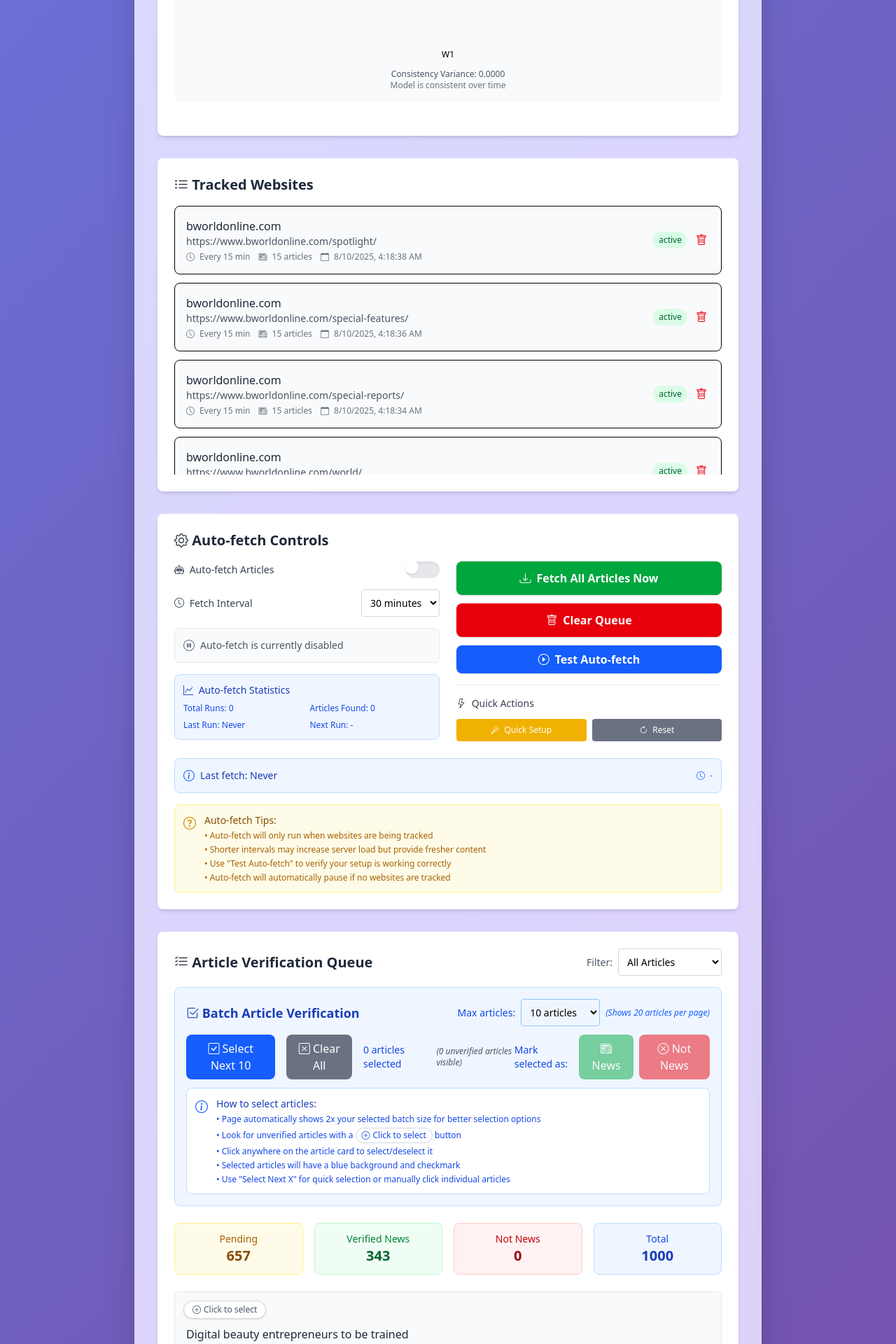
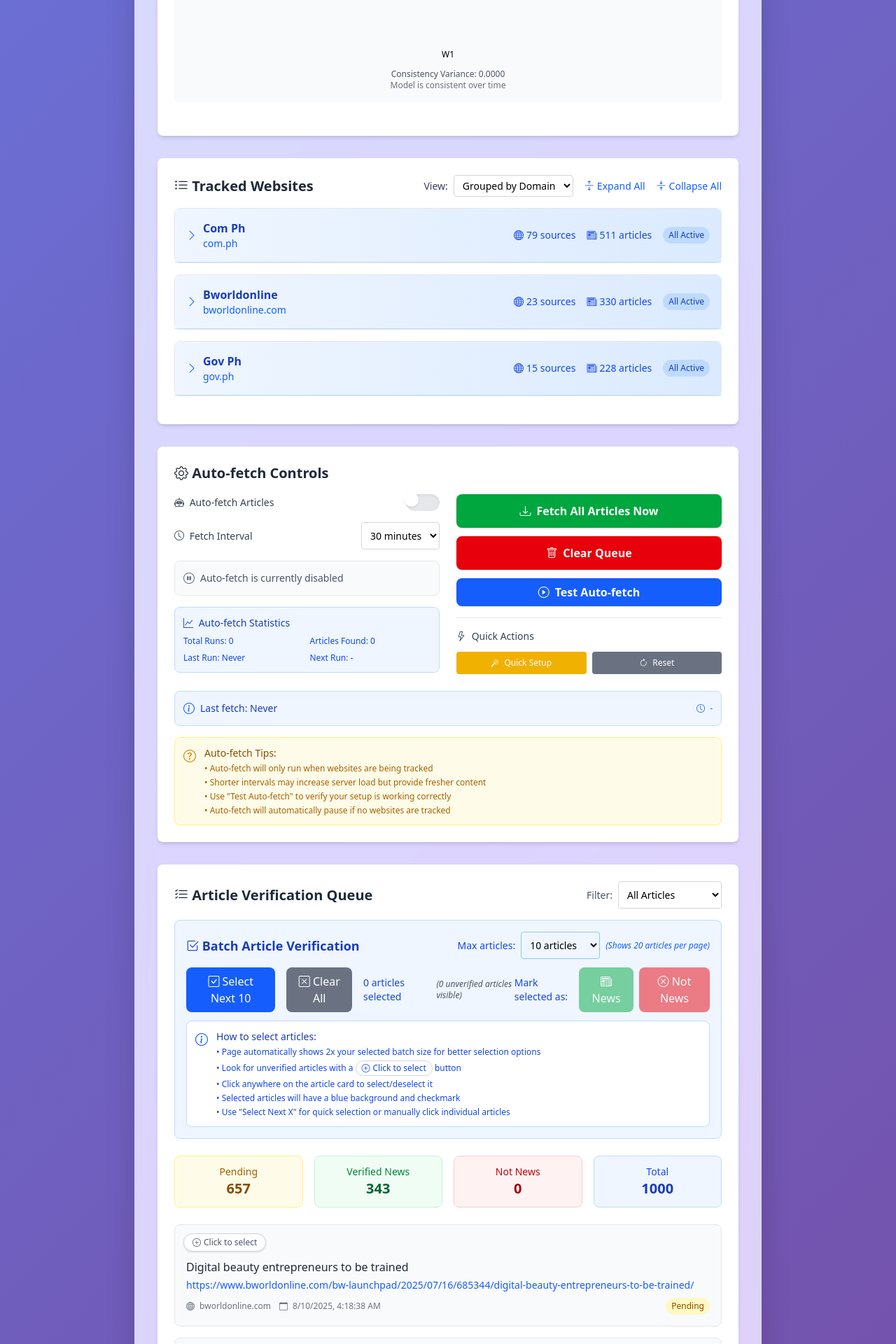
Before and after one commit to MACantara/Fake-News-Dectector-Machine-Learning-Model, a Flask app: page /news-tracker in a window 1280 px wide. Shown: the part 1897-3817 px from the top of the page at 70% size. Run offline with Flask 3, Linux system fonts and the light colour scheme; data comes from the database, SQL or seed files in the repository; parts of the project's set-up code (start-up, migrations or seed data) failed here and were passed over.

Commit message:
Enhance website management UI with domain grouping and view controls

```diff
--- a/routes/news_tracker_routes.py
+++ b/routes/news_tracker_routes.py
@@ -910,7 +910,7 @@ def get_tracker_data():
                 ORDER BY w.added_at DESC
             ''', (user_session,))
 
-            # Efficiently process website data
+            # Efficiently process website data with domain extraction
             websites = []
             for row in cursor.fetchall():
                 website = dict(row)
@@ -922,6 +922,10 @@ def get_tracker_data():
                 if website['last_article']:
                     website['lastArticle'] = website['last_article']
 
+                # Add domain information for grouping
+                website['rootDomain'] = extract_root_domain(website['url'])
+                website['displayName'] = get_domain_display_name(website['rootDomain'])
+
                 websites.append(website)
 
             # Optimized query for articles with left join
@@ -954,12 +958,17 @@ def get_tracker_data():
         # Calculate basic prediction metrics for inclusion in response
         basic_metrics = calculate_comprehensive_metrics(user_session)
 
+        # Group websites by domain for enhanced organization
+        domain_groups = group_websites_by_domain(websites)
+
         return jsonify({
             'success': True,
             'websites': websites,
+            'domain_groups': domain_groups,
             'articles': articles,
             'stats': {
                 'total_websites': len(websites),
+                'total_domains': len(domain_groups),
                 'total_articles': len(articles),
                 'verified_articles': sum(1 for a in articles if a['verified'])
             },
@@ -968,6 +977,91 @@ def get_tracker_data():
 
     except Exception as e:
         return jsonify({'success': False, 'error': 'Internal server error'}), 500
+
+def extract_root_domain(url):
+    """Extract root domain from URL for grouping purposes"""
+    try:
+        from urllib.parse import urlparse
+        parsed = urlparse(url)
+        hostname = parsed.hostname.replace('www.', '') if parsed.hostname else 'unknown'
+
+        parts = hostname.split('.')
+        # For domains like news.bbc.com, get bbc.com
+        # For domains like cnn.com, get cnn.com
+        if len(parts) >= 2:
+            return '.'.join(parts[-2:])
+        return hostname
+    except Exception:
+        return 'unknown'
+
+def get_domain_display_name(domain):
+    """Convert domain to friendly display name"""
+    domain_map = {
+        'cnn.com': 'CNN',
+        'bbc.com': 'BBC',
+        'reuters.com': 'Reuters',
+        'nytimes.com': 'New York Times',
+        'washingtonpost.com': 'Washington Post',
+        'theguardian.com': 'The Guardian',
+        'abc.net.au': 'ABC News',
+        'news.yahoo.com': 'Yahoo News',
+        'foxnews.com': 'Fox News',
+        'nbcnews.com': 'NBC News',
+        'cbsnews.com': 'CBS News',
+        'npr.org': 'NPR',
+        'apnews.com': 'Associated Press',
+        'usatoday.com': 'USA Today',
+        'wsj.com': 'Wall Street Journal',
+        'bloomberg.com': 'Bloomberg',
+        'time.com': 'Time',
+        'newsweek.com': 'Newsweek',
+        'huffpost.com': 'HuffPost',
+        'politico.com': 'Politico',
+        'rappler.com': 'Rappler',
+        'abs-cbn.com': 'ABS-CBN',
+        'gmanetwork.com': 'GMA News',
+        'inquirer.net': 'Philippine Daily Inquirer',
+        'philstar.com': 'Philippine Star',
+        'manilabulletin.com': 'Manila Bulletin',
+        'businessworld.com.ph': 'BusinessWorld'
+    }
+
+    if domain in domain_map:
+        return domain_map[domain]
+
+    # Generate display name from domain
+    name = domain.replace('.com', '').replace('.org', '').replace('.net', '').replace('.ph', '')
+    return ' '.join(word.capitalize() for word in name.split('.'))
+
+def group_websites_by_domain(websites):
+    """Group websites by their root domain"""
+    groups = {}
+
+    for website in websites:
+        root_domain = website.get('rootDomain', 'unknown')
+
+        if root_domain not in groups:
+            groups[root_domain] = {
+                'domain': root_domain,
+                'display_name': website.get('displayName', root_domain),
+                'websites': [],
+                'total_articles': 0,
+                'active_count': 0,
+                'total_count': 0
+            }
+
+        group = groups[root_domain]
+        group['websites'].append(website)
+        group['total_articles'] += website.get('article_count', 0)
+        group['total_count'] += 1
+
+        if website.get('status') == 'active':
+            group['active_count'] += 1
+
+    # Sort groups by total articles (descending) then by domain name
+    sorted_groups = sorted(groups.values(), key=lambda x: (-x['total_articles'], x['domain']))
+
+    return sorted_groups
 
 def fetch_articles_from_crawler(url, site_name, website_id):
     """Fetch articles from a website using direct crawler method calls for better performance"""
--- a/static/js/news-tracker.js
+++ b/static/js/news-tracker.js
@@ -20,12 +20,14 @@ class NewsTracker {
         };
         this.selectedArticles = new Set(); // Track selected articles
         this.predictionMetrics = null; // Store comprehensive prediction metrics
+        this.websiteViewMode = 'grouped'; // Default to grouped view
 
         this.init();
     }
 
     init() {
         this.bindEvents();
+        this.loadViewPreferences();
         this.loadTrackedWebsites();
         this.loadArticleQueue();
         this.updateStatistics();
@@ -42,6 +44,21 @@ class NewsTracker {
         window.addEventListener('beforeunload', () => {
             this.stopAutoFetch();
         });
+    }
+
+    loadViewPreferences() {
+        // Load website view mode preference
+        const savedViewMode = localStorage.getItem('newsTracker.websiteViewMode') || 'grouped';
+        this.websiteViewMode = savedViewMode;
+
+        // Update UI to reflect saved preference
+        const viewModeSelect = document.getElementById('websiteViewMode');
+        if (viewModeSelect) {
+            viewModeSelect.value = savedViewMode;
+        }
+
+        // Update control visibility
+        this.setWebsiteViewMode(savedViewMode);
     }
 
     bindEvents() {
@@ -50,6 +67,24 @@ class NewsTracker {
         document.getElementById('websiteUrl').addEventListener('keypress', (e) => {
             if (e.key === 'Enter') this.addWebsite();
         });
+
+        // Website view controls
+        const websiteViewMode = document.getElementById('websiteViewMode');
+        if (websiteViewMode) {
+            websiteViewMode.addEventListener('change', (e) => {
+                this.setWebsiteViewMode(e.target.value);
+            });
+        }
+
+        const expandAllBtn = document.getElementById('expandAllDomainsBtn');
+        if (expandAllBtn) {
+            expandAllBtn.addEventListener('click', () => this.expandAllDomains());
+        }
+
+        const collapseAllBtn = document.getElementById('collapseAllDomainsBtn');
+        if (collapseAllBtn) {
+            collapseAllBtn.addEventListener('click', () => this.collapseAllDomains());
+        }
 
         // Auto-fetch controls
         const autoFetchToggle = document.getElementById('autoFetchToggle');
@@ -415,6 +450,12 @@ class NewsTracker {
     }
 
     renderTrackedWebsites() {
+        // Check view mode and render accordingly
+        if (this.websiteViewMode === 'list') {
+            this.renderTrackedWebsitesSimple();
+            return;
+        }
+
         const container = document.getElementById('trackedWebsitesList');
 
         if (this.trackedWebsites.length === 0) {
@@ -428,40 +469,90 @@ class NewsTracker {
             return;
         }
 
-        container.innerHTML = this.trackedWebsites.map(website => `
-            <div class="flex items-center justify-between p-4 bg-gray-50 rounded-lg border">
+        // Group websites by domain
+        const domainGroups = this.groupWebsitesByDomain(this.trackedWebsites);
+
+        container.innerHTML = domainGroups.map(group => `
+            <div class="domain-group border border-gray-200 rounded-lg mb-4" data-domain-group="${group.domain}" data-expanded="false">
+                <!-- Domain Group Header -->
+                <div class="domain-header p-4 bg-gradient-to-r from-blue-50 to-blue-100 rounded-t-lg border-b border-blue-200 cursor-pointer hover:from-blue-100 hover:to-blue-150 transition-all duration-200"
+                     onclick="newsTracker.toggleDomainGroup('${group.domain}')">
+                    <div class="flex items-center justify-between">
+                        <div class="flex items-center">
+                            <i class="domain-toggle-icon bi bi-chevron-right text-blue-600 mr-2 transition-transform duration-200"></i>
+                            <div>
+                                <h3 class="font-semibold text-blue-800">${this.escapeHtml(group.displayName)}</h3>
+                                <p class="text-sm text-blue-600">${group.domain}</p>
+                            </div>
+                        </div>
+                        <div class="flex items-center space-x-4 text-sm text-blue-700">
+                            <span class="flex items-center">
+                                <i class="bi bi-globe mr-1"></i>
+                                ${group.websites.length} source${group.websites.length !== 1 ? 's' : ''}
+                            </span>
+                            <span class="flex items-center">
+                                <i class="bi bi-newspaper mr-1"></i>
+                                ${group.totalArticles} articles
+                            </span>
+                            <span class="px-2 py-1 text-xs bg-blue-200 text-blue-800 rounded-full">
+                                ${this.getGroupStatus(group.websites)}
+                            </span>
+                        </div>
+                    </div>
+                </div>
+
+                <!-- Websites in Domain Group -->
+                <div class="domain-websites" style="display: none;">
+                    ${group.websites.map(website => `
+                        <div class="flex items-center justify-between p-4 bg-gray-50 border-b border-gray-100 last:border-b-0 last:rounded-b-lg hover:bg-gray-100 transition-colors duration-150">
                             <div class="flex-1">
                                 <h4 class="font-medium text-gray-800">${this.escapeHtml(website.name)}</h4>
-                    <p class="text-sm text-gray-600">${website.url}</p>
-                    <div class="flex items-center mt-1 text-xs text-gray-500">
-                        <span class="mr-3">
+                                <p class="text-sm text-gray-600 break-all">${website.url}</p>
+                                <div class="flex items-center mt-2 text-xs text-gray-500">
+                                    <span class="mr-4 flex items-center">
                                         <i class="bi bi-clock mr-1"></i>
                                         Every ${website.fetch_interval || website.interval || 60} min
                                     </span>
-                        <span class="mr-3">
+                                    <span class="mr-4 flex items-center">
                                         <i class="bi bi-newspaper mr-1"></i>
                                         ${website.article_count || website.articleCount || 0} articles
                                     </span>
-                        <span>
+                                    <span class="flex items-center">
                                         <i class="bi bi-calendar mr-1"></i>
                                         ${website.last_fetch || website.lastFetch ? new Date(website.last_fetch || website.lastFetch).toLocaleString() : 'Never fetched'}
                                     </span>
                                 </div>
                             </div>
-                <div class="flex items-center space-x-2">
+                            <div class="flex items-center space-x-2 ml-4">
                                 <span class="px-2 py-1 text-xs rounded-full ${website.status === 'active' ? 'bg-green-100 text-green-800' : 'bg-red-100 text-red-800'}">
                                     ${website.status}
                                 </span>
                                 <button
-                        onclick="newsTracker.removeWebsite('${website.id}')"
-                        class="text-red-600 hover:text-red-800 p-1"
+                                    onclick="event.stopPropagation(); newsTracker.removeWebsite('${website.id}')"
+                                    class="text-red-600 hover:text-red-800 p-1 rounded hover:bg-red-50 transition-colors duration-150"
                                     title="Remove website"
                                 >
                                     <i class="bi bi-trash"></i>
                                 </button>
                             </div>
                         </div>
+                    `).join('')}
+                </div>
+            </div>
         `).join('');
+    }
+
+    getGroupStatus(websites) {
+        const activeCount = websites.filter(w => w.status === 'active').length;
+        const totalCount = websites.length;
+
+        if (activeCount === totalCount) {
+            return 'All Active';
+        } else if (activeCount === 0) {
+            return 'None Active';
+        } else {
+            return `${activeCount}/${totalCount} Active`;
+        }
     }
 
     renderArticleQueue() {
@@ -691,6 +782,208 @@ class NewsTracker {
         } catch (_) {
             return 'Unknown Website';
         }
+    }
+
+    extractRootDomain(url) {
+        try {
+            const domain = new URL(url).hostname.replace('www.', '');
+            const parts = domain.split('.');
+            // For domains like news.bbc.com, get bbc.com
+            // For domains like cnn.com, get cnn.com
+            if (parts.length >= 2) {
+                return parts.slice(-2).join('.');
+            }
+            return domain;
+        } catch (_) {
+            return 'unknown';
+        }
+    }
+
+    groupWebsitesByDomain(websites) {
+        const groups = {};
+
+        websites.forEach(website => {
+            const rootDomain = this.extractRootDomain(website.url);
+
+            if (!groups[rootDomain]) {
+                groups[rootDomain] = {
+                    domain: rootDomain,
+                    displayName: this.getDomainDisplayName(rootDomain),
+                    websites: [],
+                    totalArticles: 0,
+                    isExpanded: false // Start collapsed for cleaner view
+                };
+            }
+
+            groups[rootDomain].websites.push(website);
+            groups[rootDomain].totalArticles += (website.article_count || website.articleCount || 0);
+        });
+
+        // Sort groups by total articles (descending) and then by domain name
+        const sortedGroups = Object.values(groups).sort((a, b) => {
+            if (b.totalArticles !== a.totalArticles) {
+                return b.totalArticles - a.totalArticles;
+            }
+            return a.domain.localeCompare(b.domain);
+        });
+
+        return sortedGroups;
+    }
+
+    getDomainDisplayName(domain) {
+        // Convert domain to friendly display name
+        const domainMap = {
+            'cnn.com': 'CNN',
+            'bbc.com': 'BBC',
+            'reuters.com': 'Reuters',
+            'nytimes.com': 'New York Times',
+            'washingtonpost.com': 'Washington Post',
+            'theguardian.com': 'The Guardian',
+            'abc.net.au': 'ABC News',
+            'news.yahoo.com': 'Yahoo News',
+            'foxnews.com': 'Fox News',
+            'nbcnews.com': 'NBC News',
+            'cbsnews.com': 'CBS News',
+            'npr.org': 'NPR',
+            'apnews.com': 'Associated Press',
+            'usatoday.com': 'USA Today',
+            'wsj.com': 'Wall Street Journal',
+            'bloomberg.com': 'Bloomberg',
+            'time.com': 'Time',
+            'newsweek.com': 'Newsweek',
+            'huffpost.com': 'HuffPost',
+            'politico.com': 'Politico'
+        };
+
+        return domainMap[domain] || this.capitalizeWords(domain.replace('.com', '').replace('.org', '').replace('.net', ''));
+    }
+
+    capitalizeWords(str) {
+        return str.split('.').map(word =>
+            word.charAt(0).toUpperCase() + word.slice(1)
+        ).join(' ');
+    }
+
+    toggleDomainGroup(domain) {
+        const groupElement = document.querySelector(`[data-domain-group="${domain}"]`);
+        const websitesContainer = groupElement?.querySelector('.domain-websites');
+        const toggleIcon = groupElement?.querySelector('.domain-toggle-icon');
+
+        if (!groupElement || !websitesContainer || !toggleIcon) return;
+
+        const isExpanded = websitesContainer.style.display !== 'none';
+
+        if (isExpanded) {
+            websitesContainer.style.display = 'none';
+            toggleIcon.classList.remove('bi-chevron-down');
+            toggleIcon.classList.add('bi-chevron-right');
+            groupElement.dataset.expanded = 'false';
+        } else {
+            websitesContainer.style.display = 'block';
+            toggleIcon.classList.remove('bi-chevron-right');
+            toggleIcon.classList.add('bi-chevron-down');
+            groupElement.dataset.expanded = 'true';
+        }
+    }
+
+    setWebsiteViewMode(mode) {
+        this.websiteViewMode = mode;
+        localStorage.setItem('newsTracker.websiteViewMode', mode);
+
+        // Update control visibility
+        const expandBtn = document.getElementById('expandAllDomainsBtn');
+        const collapseBtn = document.getElementById('collapseAllDomainsBtn');
+
+        if (mode === 'grouped') {
+            expandBtn?.classList.remove('hidden');
+            collapseBtn?.classList.remove('hidden');
+        } else {
+            expandBtn?.classList.add('hidden');
+            collapseBtn?.classList.add('hidden');
+        }
+
+        this.renderTrackedWebsites();
+    }
+
+    expandAllDomains() {
+        const domainGroups = document.querySelectorAll('[data-domain-group]');
+        domainGroups.forEach(group => {
+            const domain = group.dataset.domainGroup;
+            const websitesContainer = group.querySelector('.domain-websites');
+            const toggleIcon = group.querySelector('.domain-toggle-icon');
+
+            if (websitesContainer && websitesContainer.style.display === 'none') {
+                this.toggleDomainGroup(domain);
+            }
+        });
+    }
+
+    collapseAllDomains() {
+        const domainGroups = document.querySelectorAll('[data-domain-group]');
+        domainGroups.forEach(group => {
+            const domain = group.dataset.domainGroup;
+            const websitesContainer = group.querySelector('.domain-websites');
+            const toggleIcon = group.querySelector('.domain-toggle-icon');
+
+            if (websitesContainer && websitesContainer.style.display !== 'none') {
+                this.toggleDomainGroup(domain);
+            }
+        });
+    }
+
+    renderTrackedWebsitesSimple() {
+        const container = document.getElementById('trackedWebsitesList');
+
+        if (this.trackedWebsites.length === 0) {
+            container.innerHTML = `
+                <div class="text-center text-gray-500 py-8">
+                    <i class="bi bi-inbox text-4xl mb-2 opacity-50"></i>
+                    <p>No websites being tracked yet.</p>
+                    <p class="text-sm">Add a website above to start tracking articles.</p>
+                </div>
+            `;
+            return;
+        }
+
+        // Sort websites by article count for simple view
+        const sortedWebsites = [...this.trackedWebsites].sort((a, b) =>
+            (b.article_count || b.articleCount || 0) - (a.article_count || a.articleCount || 0)
+        );
+
+        container.innerHTML = sortedWebsites.map(website => `
+            <div class="flex items-center justify-between p-4 bg-gray-50 rounded-lg border hover:bg-gray-100 transition-colors duration-150">
+                <div class="flex-1">
+                    <h4 class="font-medium text-gray-800">${this.escapeHtml(website.name)}</h4>
+                    <p class="text-sm text-gray-600 break-all">${website.url}</p>
+                    <div class="flex items-center mt-1 text-xs text-gray-500">
+                        <span class="mr-3">
+                            <i class="bi bi-clock mr-1"></i>
+                            Every ${website.fetch_interval || website.interval || 60} min
+                        </span>
+                        <span class="mr-3">
+                            <i class="bi bi-newspaper mr-1"></i>
+                            ${website.article_count || website.articleCount || 0} articles
+                        </span>
+                        <span>
+                            <i class="bi bi-calendar mr-1"></i>
+                            ${website.last_fetch || website.lastFetch ? new Date(website.last_fetch || website.lastFetch).toLocaleString() : 'Never fetched'}
+                        </span>
+                    </div>
+                </div>
+                <div class="flex items-center space-x-2">
+                    <span class="px-2 py-1 text-xs rounded-full ${website.status === 'active' ? 'bg-green-100 text-green-800' : 'bg-red-100 text-red-800'}">
+                        ${website.status}
+                    </span>
+                    <button
+                        onclick="newsTracker.removeWebsite('${website.id}')"
+                        class="text-red-600 hover:text-red-800 p-1 rounded hover:bg-red-50 transition-colors duration-150"
+                        title="Remove website"
+                    >
+                        <i class="bi bi-trash"></i>
+                    </button>
+                </div>
+            </div>
+        `).join('');
     }
 
     escapeHtml(text) {
--- a/templates/components/news-tracker/website_management.html
+++ b/templates/components/news-tracker/website_management.html
@@ -70,10 +70,33 @@
 
 <!-- Tracked Websites List -->
 <div class="bg-white rounded-lg shadow-md p-6 mb-8">
-    <h3 class="text-xl font-semibold text-gray-800 mb-4">
-        <i class="bi bi-list-ul"></i>
-        Tracked Websites
-    </h3>
+    <div class="flex items-center justify-between mb-4">
+        <h3 class="text-xl font-semibold text-gray-800">
+            <i class="bi bi-list-ul"></i>
+            Tracked Websites
+        </h3>
+
+        <!-- View Controls -->
+        <div class="flex items-center space-x-4">
+            <div class="flex items-center space-x-2">
+                <label for="websiteViewMode" class="text-sm font-medium text-gray-700">View:</label>
+                <select id="websiteViewMode" class="text-sm border border-gray-300 rounded px-2 py-1 focus:outline-none focus:ring-2 focus:ring-blue-500">
+                    <option value="grouped">Grouped by Domain</option>
+                    <option value="list">Simple List</option>
+                </select>
+            </div>
+
+            <button id="expandAllDomainsBtn" class="text-sm text-blue-600 hover:text-blue-800 flex items-center">
+                <i class="bi bi-arrows-expand mr-1"></i>
+                Expand All
+            </button>
+
+            <button id="collapseAllDomainsBtn" class="text-sm text-blue-600 hover:text-blue-800 flex items-center">
+                <i class="bi bi-arrows-collapse mr-1"></i>
+                Collapse All
+            </button>
+        </div>
+    </div>
 
     <div id="trackedWebsitesList" class="space-y-3 max-h-96 overflow-y-auto">
         <!-- Websites will be populated here -->
```
Lines whose indentation alone changed are shown as unchanged.
